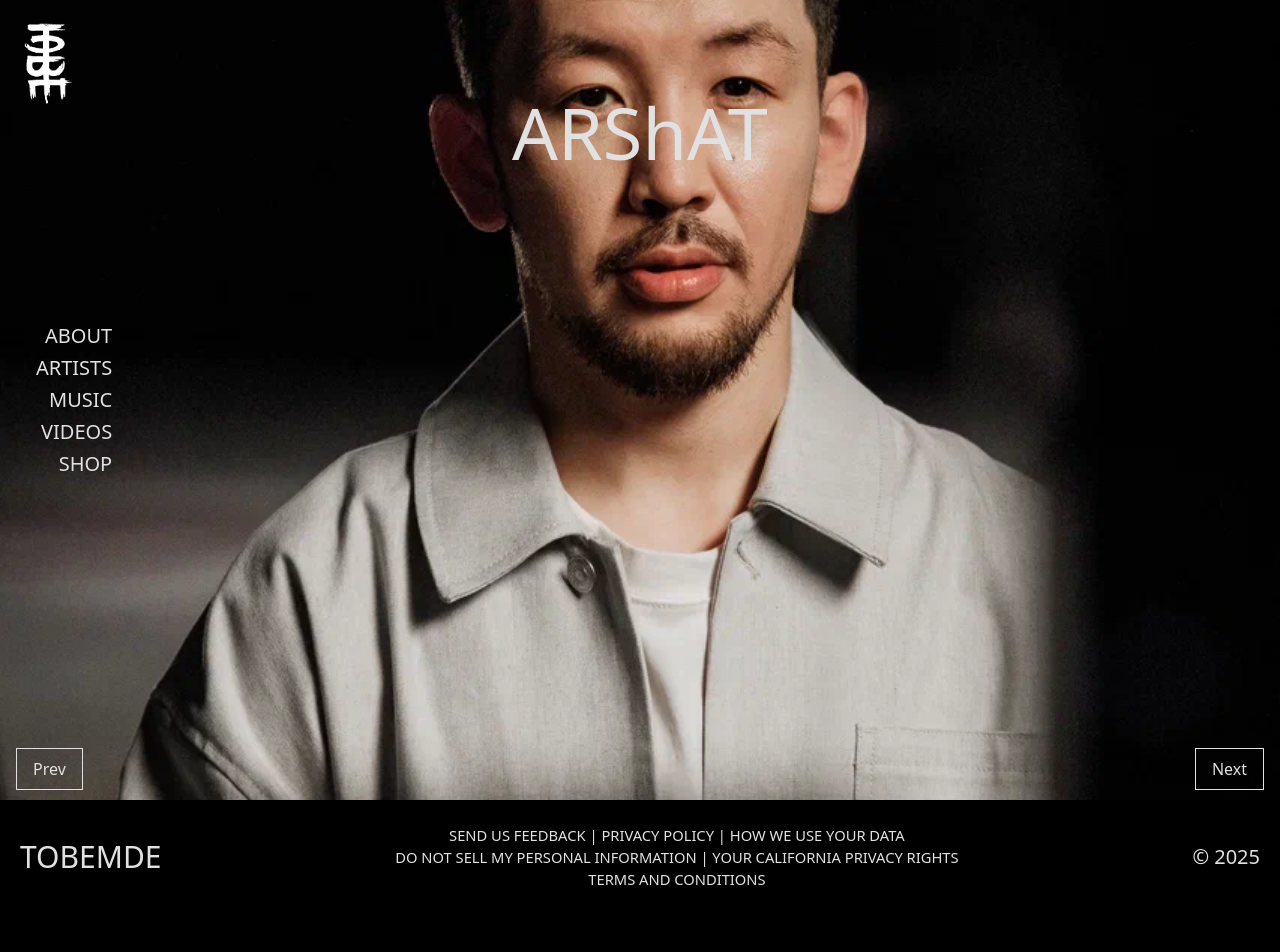
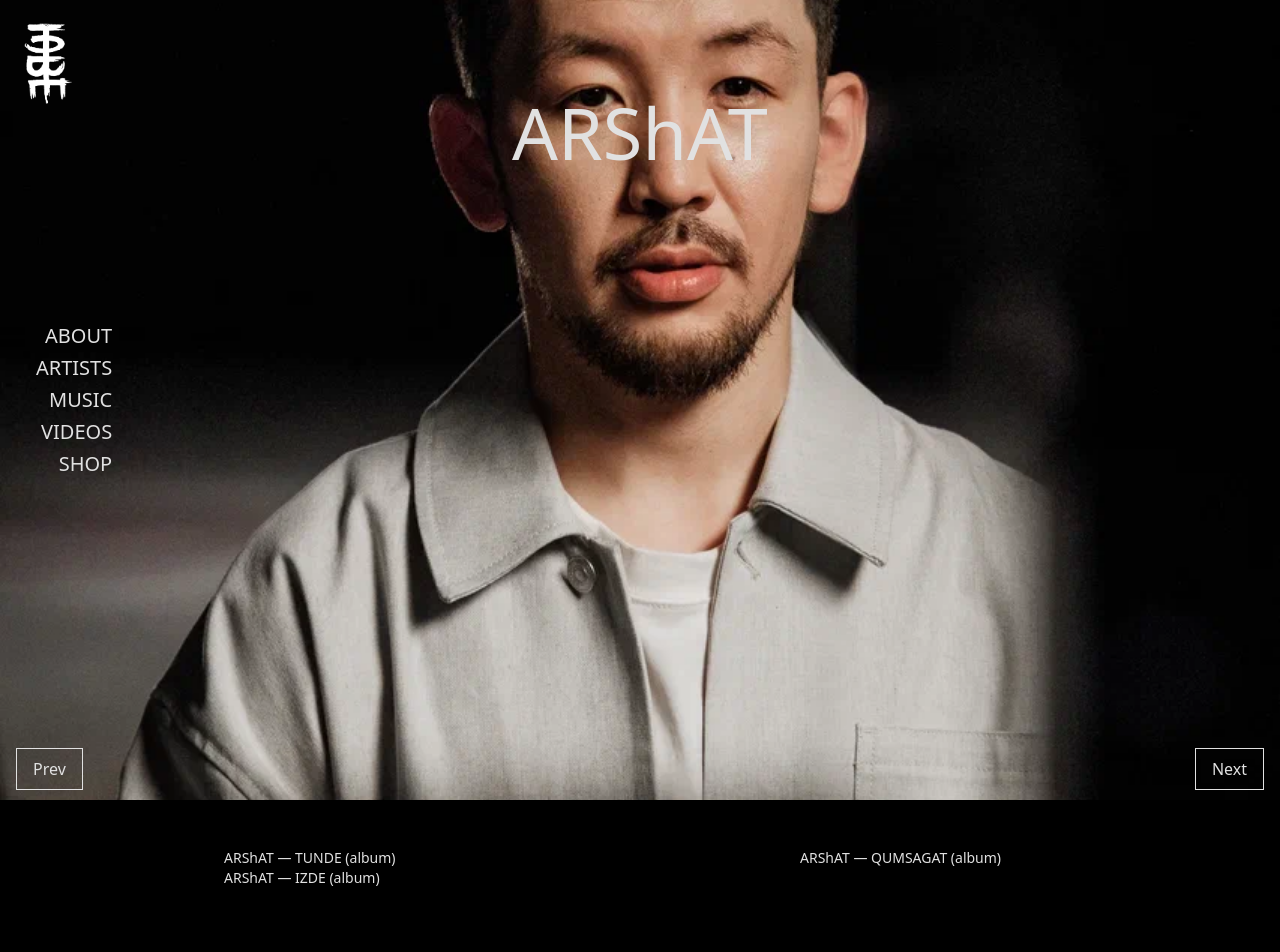
Before and after one commit to STQT/tobe-ovosound, a Vue app: page /artists in a window 1280 px wide. Shown: the top 952 px of the page. Before the commit the page ends 914 px from the top, so only its background shows below. Built offline with nearby package versions, Linux system fonts and the light colour scheme.

Commit message:
feat: save arshat

```diff
--- a/src/constants/artists.ts
+++ b/src/constants/artists.ts
@@ -22,7 +22,26 @@ export default [
             // },
         ],
         profile_image: "/artists/arshat_photo.WEBP",
-        playlists: [],
+        playlists: [
+            {
+                name: "ARShAT — TUNDE (album)",
+                year: null,
+                image: "",
+                link: "https://www.youtube.com/playlist?list=PLgL5E784247896B881",
+            },
+            {
+                name: "ARShAT — QUMSAGAT (album)",
+                year: null,
+                image: "",
+                link: "https://www.youtube.com/playlist?list=PLgL5E784247896B881",
+            },
+            {
+                name: "ARShAT — IZDE (album)",
+                year: null,
+                image: "",
+                link: "https://www.youtube.com/playlist?list=PLgL5E784247896B881",
+            },
+        ],
         other_image: null,
         youtube: null as { link: string; image: string } | null,
         artist_images: [],
@@ -113,8 +132,7 @@ export default [
                 link: "https://www.youtube.com/playlist?list=PLgL5E784247896B881",
             },
         ],
-        other_image:
-            null,
+        other_image: null,
         youtube: {
             link: "https://www.youtube.com/embed/_w2ZqoZTVJ8?si=MEUg_SXbrdEXSMu_",
             image: "https://i.ytimg.com/vi_webp/_w2ZqoZTVJ8/maxresdefault.webp",
```
